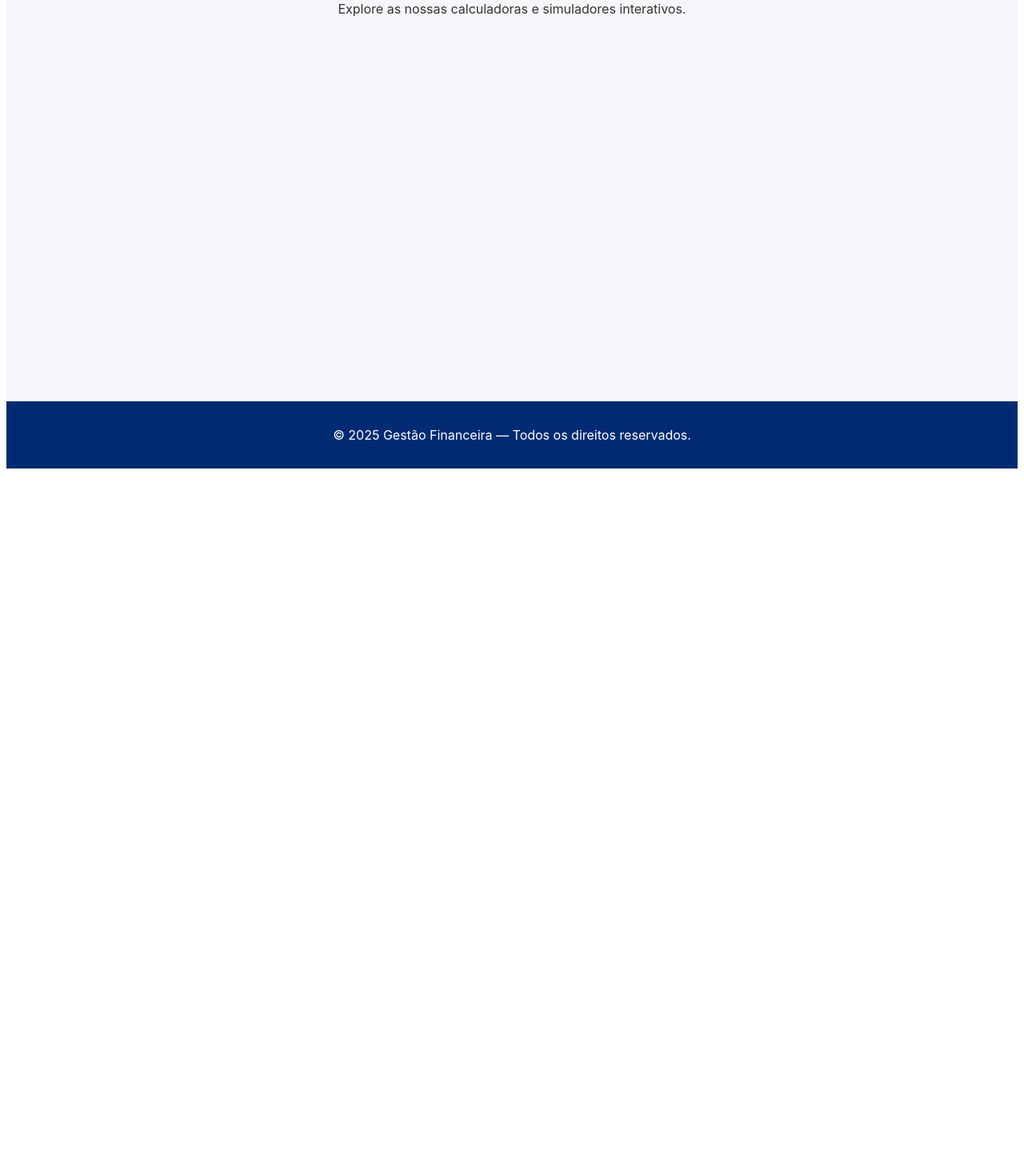
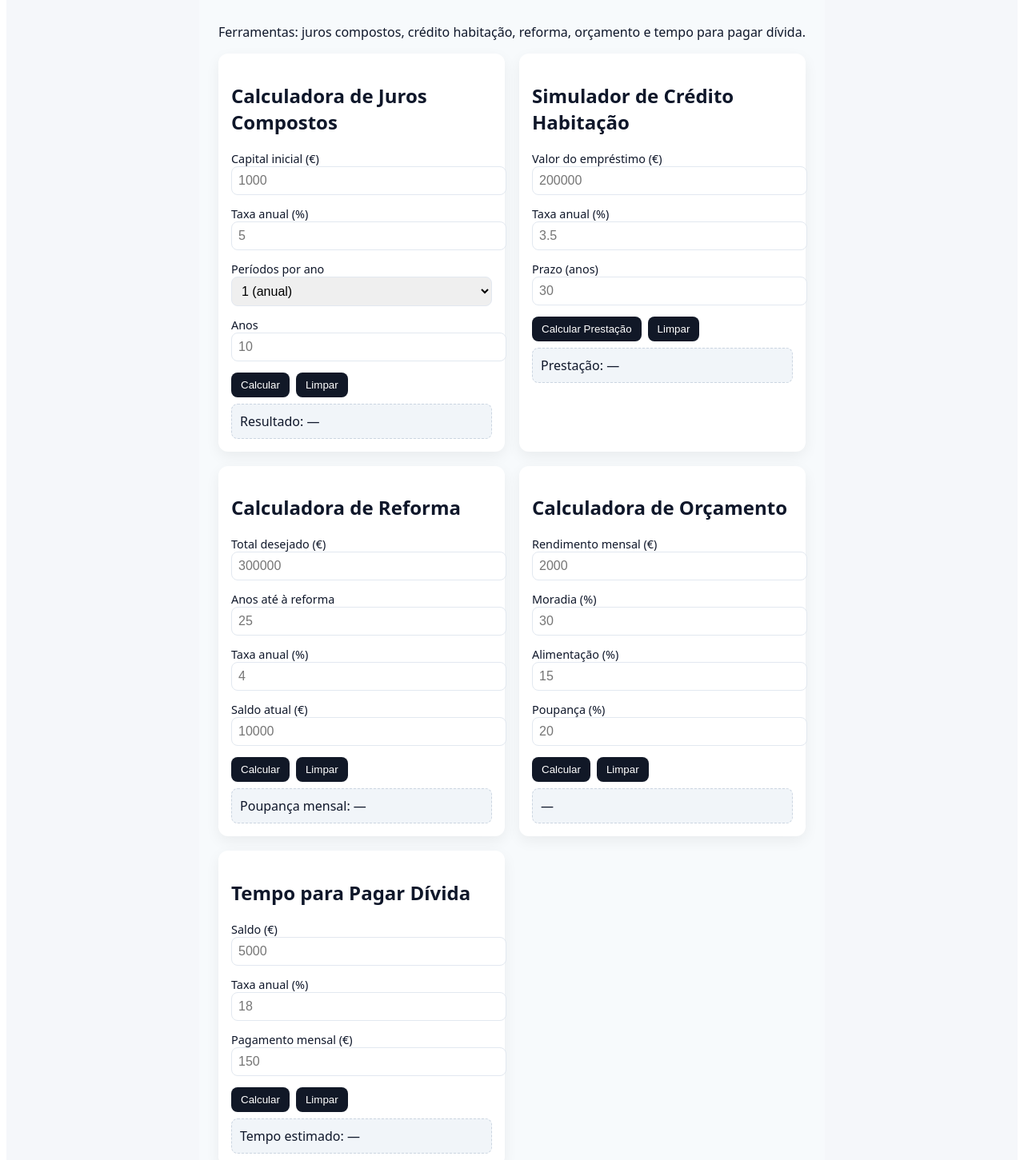
Before and after one commit to LUKOM-rgb/PW, a Vue app in the folder gestão-financeira/: page /ferramentas in a window 1280 px wide. Shown: the part 222-1673 px from the top of the page at 80% size. Before the commit the page ends 816 px from the top, so only its background shows below. Built offline with nearby package versions, Linux system fonts and the light colour scheme.

Commit message:
forms das ferramentas

```diff
--- a/gestão-financeira/src/views/FerramentasView.vue
+++ b/gestão-financeira/src/views/FerramentasView.vue
@@ -1,6 +1,160 @@
 <template>
-  <div class="view ferramentas">
-    <h1>Ferramentas Financeiras</h1>
-    <p>Explore as nossas calculadoras e simuladores interativos.</p>
+  <div class="container">
+    <h1>Calculadoras Financeiras</h1>
+    <p>Ferramentas: juros compostos, crédito habitação, reforma, orçamento e tempo para pagar dívida.</p>
+
+    <section class="grid">
+      <!-- Juros Compostos -->
+      <article class="card">
+        <h2>Calculadora de Juros Compostos</h2>
+        <form @submit.prevent>
+          <label>Capital inicial (€)</label>
+          <input type="number" step="0.01" placeholder="1000" />
+
+          <label>Taxa anual (%)</label>
+          <input type="number" step="0.01" placeholder="5" />
+
+          <label>Períodos por ano</label>
+          <select>
+            <option value="1">1 (anual)</option>
+            <option value="4">4 (trimestral)</option>
+            <option value="12">12 (mensal)</option>
+            <option value="365">365 (diário)</option>
+          </select>
+
+          <label>Anos</label>
+          <input type="number" step="1" placeholder="10" />
+
+          <div class="row">
+            <button type="button" class="btn">Calcular</button>
+            <button type="reset" class="btn">Limpar</button>
+          </div>
+
+          <div class="result">Resultado: —</div>
+        </form>
+      </article>
+
+      <!-- Crédito Habitação -->
+      <article class="card">
+        <h2>Simulador de Crédito Habitação</h2>
+        <form @submit.prevent>
+          <label>Valor do empréstimo (€)</label>
+          <input type="number" step="0.01" placeholder="200000" />
+
+          <label>Taxa anual (%)</label>
+          <input type="number" step="0.01" placeholder="3.5" />
+
+          <label>Prazo (anos)</label>
+          <input type="number" step="1" placeholder="30" />
+
+          <div class="row">
+            <button type="button" class="btn">Calcular Prestação</button>
+            <button type="reset" class="btn">Limpar</button>
+          </div>
+
+          <div class="result">Prestação: —</div>
+        </form>
+      </article>
+
+      <!-- Reforma -->
+      <article class="card">
+        <h2>Calculadora de Reforma</h2>
+        <form @submit.prevent>
+          <label>Total desejado (€)</label>
+          <input type="number" step="0.01" placeholder="300000" />
+
+          <label>Anos até à reforma</label>
+          <input type="number" placeholder="25" />
+
+          <label>Taxa anual (%)</label>
+          <input type="number" step="0.01" placeholder="4" />
+
+          <label>Saldo atual (€)</label>
+          <input type="number" step="0.01" placeholder="10000" />
+
+          <div class="row">
+            <button type="button" class="btn">Calcular</button>
+            <button type="reset" class="btn">Limpar</button>
+          </div>
+
+          <div class="result">Poupança mensal: —</div>
+        </form>
+      </article>
+
+      <!-- Orçamento -->
+      <article class="card">
+        <h2>Calculadora de Orçamento</h2>
+        <form @submit.prevent>
+          <label>Rendimento mensal (€)</label>
+          <input type="number" placeholder="2000" />
+
+          <label>Moradia (%)</label>
+          <input type="number" placeholder="30" />
+
+          <label>Alimentação (%)</label>
+          <input type="number" placeholder="15" />
+
+          <label>Poupança (%)</label>
+          <input type="number" placeholder="20" />
+
+          <div class="row">
+            <button type="button" class="btn">Calcular</button>
+            <button type="reset" class="btn">Limpar</button>
+          </div>
+
+          <div class="result">—</div>
+        </form>
+      </article>
+
+      <!-- Dívida -->
+      <article class="card">
+        <h2>Tempo para Pagar Dívida</h2>
+        <form @submit.prevent>
+          <label>Saldo (€)</label>
+          <input type="number" placeholder="5000" />
+
+          <label>Taxa anual (%)</label>
+          <input type="number" placeholder="18" />
+
+          <label>Pagamento mensal (€)</label>
+          <input type="number" placeholder="150" />
+
+          <div class="row">
+            <button type="button" class="btn">Calcular</button>
+            <button type="reset" class="btn">Limpar</button>
+          </div>
+
+          <div class="result">Tempo estimado: —</div>
+        </form>
+      </article>
+    </section>
   </div>
 </template>
+
+<style scoped>
+.container{max-width:1100px;
+  margin:0 auto;
+  padding:24px;
+  font-family:system-ui;
+  background:#f7fafc;
+  color:#0f172a}
+.grid{
+  display:grid;
+  grid-template-columns:repeat(auto-fit,minmax(320px,1fr));
+  gap:18px}
+.card{background:#fff;
+  border-radius:12px;
+  padding:16px;
+  box-shadow:0 6px 18px rgba(2,6,23,0.06)}
+label{font-size:.9rem;display:block;margin-top:8px}
+input,select{
+  width:100%;
+  padding:8px;
+  border:1px solid #e2e8f0;
+  border-radius:8px;
+  font-size:1rem;
+  margin-bottom:6px}
+.row{display:flex;gap:8px;margin-top:8px}
+.btn{padding:8px 12px;border-radius:8px;border:0;background:#111827;color:#fff;cursor:pointer}
+.result{margin-top:8px;padding:10px;border-radius:8px;background:#f1f5f9;border:1px dashed #cbd5e1}
+</style>
```
Also changed, not shown: gestão-financeira/src/main.js (line endings or trailing spaces).
